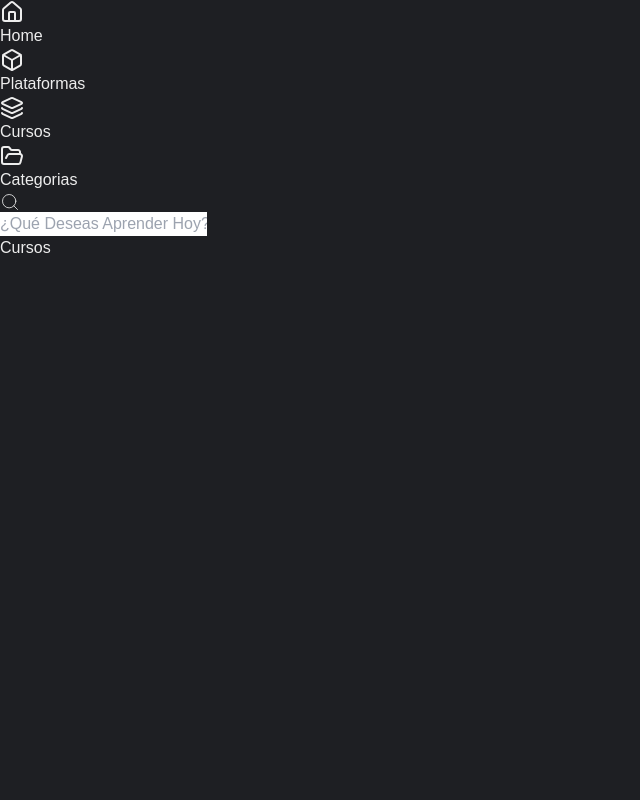
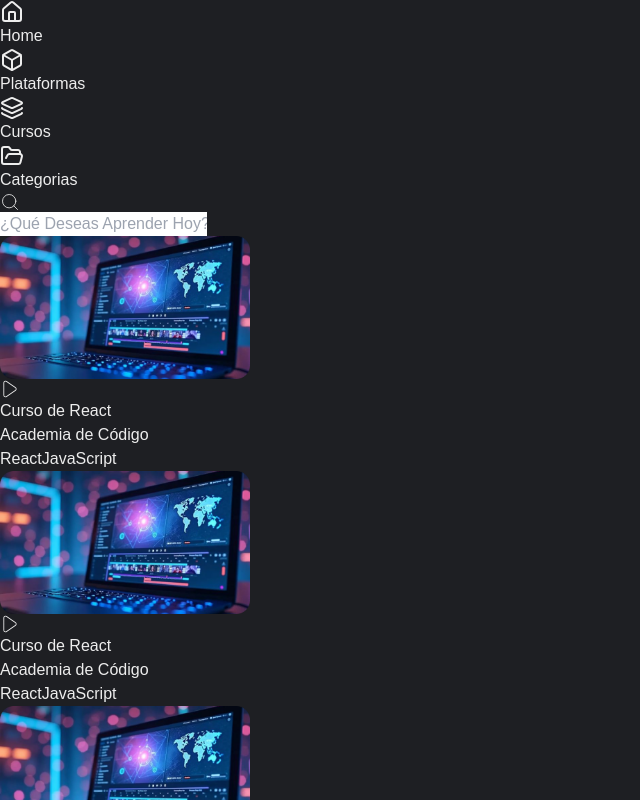
Before and after one commit to VopperAcademy/Front, a Next.js app in the folder vopper-academy-front/: page /cursos in a window 1280 px wide. Shown: the whole page, without its empty margins (0-640 px from the left). Built offline with nearby package versions, Linux system fonts and the light colour scheme.

Commit message:
agregar componente CourseCard y mejorar la página de Cursos con datos dinámicos

```diff
--- a/vopper-academy-front/package.json
+++ b/vopper-academy-front/package.json
@@ -13,7 +13,8 @@
     "lucide-react": "^0.468.0",
     "next": "15.1.1",
     "react": "^19.0.0",
-    "react-dom": "^19.0.0"
+    "react-dom": "^19.0.0",
+    "react-icons": "^5.4.0"
   },
   "devDependencies": {
     "@eslint/eslintrc": "^3",
@@ -21,5 +22,6 @@
     "eslint-config-next": "15.1.1",
     "postcss": "^8",
     "tailwindcss": "^3.4.1"
-  }
+  },
+  "packageManager": "pnpm@9.15.3+sha512.1f79bc245a66eb0b07c5d4d83131240774642caaa86ef7d0434ab47c0d16f66b04e21e0c086eb61e62c77efc4d7f7ec071afad3796af64892fae66509173893a"
 }
--- a/vopper-academy-front/src/app/cursos/page.jsx
+++ b/vopper-academy-front/src/app/cursos/page.jsx
@@ -1,7 +1,166 @@
-export default function Cursos() {
+import CourseCard from "../../components/CourseCard";
+
+
+function Cursos() {
+
+  const image = "/img/courseImg.png"
+
+  const Cursos = [
+    {
+      image: image,
+      path: "https://via.placeholder.com/150",
+      titulo: "Curso de React",
+      academia: "Academia de Código",
+      tecnologias: ["React", "JavaScript"]
+    },
+    {
+      image: image,
+      path: "https://via.placeholder.com/150",
+      titulo: "Curso de React",
+      academia: "Academia de Código",
+      tecnologias: ["React", "JavaScript"]
+    },{
+      image: image,
+      path: "https://via.placeholder.com/150",
+      titulo: "Curso de React",
+      academia: "Academia de Código",
+      tecnologias: ["React", "JavaScript"]
+    },
+    {
+      image: image,
+      path: "https://via.placeholder.com/150",
+      titulo: "Curso de React",
+      academia: "Academia de Código",
+      tecnologias: ["React", "JavaScript"]
+    },
+    {
+      image: image,
+      path: "https://via.placeholder.com/150",
+      titulo: "Curso de React",
+      academia: "Academia de Código",
+      tecnologias: ["React", "JavaScript"]
+    },
+    {
+      image: image,
+      path: "https://via.placeholder.com/150",
+      titulo: "Curso de React",
+      academia: "Academia de Código",
+      tecnologias: ["React", "JavaScript"]
+    },
+    {
+      image: image,
+      path: "https://via.placeholder.com/150",
+      titulo: "Curso de React",
+      academia: "Academia de Código",
+      tecnologias: ["React", "JavaScript"]
+    },
+    {
+      image: image,
+      path: "https://via.placeholder.com/150",
+      titulo: "Curso de React",
+      academia: "Academia de Código",
+      tecnologias: ["React", "JavaScript"]
+    },
+    {
+      image: image,
+      path: "https://via.placeholder.com/150",
+      titulo: "Curso de React",
+      academia: "Academia de Código",
+      tecnologias: ["React", "JavaScript"]
+    },
+    {
+      image: image,
+      path: "https://via.placeholder.com/150",
+      titulo: "Curso de React",
+      academia: "Academia de Código",
+      tecnologias: ["React", "JavaScript"]
+    },
+    {
+      image: image,
+      path: "https://via.placeholder.com/150",
+      titulo: "Curso de React",
+      academia: "Academia de Código",
+      tecnologias: ["React", "JavaScript"]
+    },
+    {
+      image: image,
+      path: "https://via.placeholder.com/150",
+      titulo: "Curso de React",
+      academia: "Academia de Código",
+      tecnologias: ["React", "JavaScript"]
+    },
+    {
+      image: image,
+      path: "https://via.placeholder.com/150",
+      titulo: "Curso de React",
+      academia: "Academia de Código",
+      tecnologias: ["React", "JavaScript"]
+    },
+    {
+      image: image,
+      path: "https://via.placeholder.com/150",
+      titulo: "Curso de React",
+      academia: "Academia de Código",
+      tecnologias: ["React", "JavaScript"]
+    },
+    {
+      image: image,
+      path: "https://via.placeholder.com/150",
+      titulo: "Curso de React",
+      academia: "Academia de Código",
+      tecnologias: ["React", "JavaScript"]
+    },
+    {
+      image: image,
+      path: "https://via.placeholder.com/150",
+      titulo: "Curso de React",
+      academia: "Academia de Código",
+      tecnologias: ["React", "JavaScript"]
+    },
+    {
+      image: image,
+      path: "https://via.placeholder.com/150",
+      titulo: "Curso de React",
+      academia: "Academia de Código",
+      tecnologias: ["React", "JavaScript"]
+    },
+    {
+      image: image,
+      path: "https://via.placeholder.com/150",
+      titulo: "Curso de React",
+      academia: "Academia de Código",
+      tecnologias: ["React", "JavaScript"]
+    },
+    {
+      image: image,
+      path: "https://via.placeholder.com/150",
+      titulo: "Curso de React",
+      academia: "Academia de Código",
+      tecnologias: ["React", "JavaScript"]
+    },
+    {
+      image: image,
+      path: "https://via.placeholder.com/150",
+      titulo: "Curso de React",
+      academia: "Academia de Código",
+      tecnologias: ["React", "JavaScript"]
+    }
+  ]
+
   return (
-    <div>
-      Cursos
-    </div>
+    <section className="grid grid-cols-4 gap-10 overflow-y-auto max-h-[700px] no-scroll-cursor py-10">
+      {
+        Cursos.map((curso, index) => (
+          <CourseCard key={index}
+            img={curso.image}
+            titulo={curso.titulo}
+            academia={curso.academia}
+            tecnologias={curso.tecnologias}
+        />
+        ))
+      }
+    </section>
   );
 }
+
+export default Cursos;
--- a/vopper-academy-front/src/app/globals.css
+++ b/vopper-academy-front/src/app/globals.css
@@ -1,3 +1,5 @@
+@import url('https://fonts.googleapis.com/css2?family=Montserrat:wght@100..900&display=swap');
+
 @tailwind base;
 @tailwind components;
 @tailwind utilities;
@@ -11,4 +13,5 @@ body {
   color: var(--foreground);
   background: var(--background);
   font-family: Arial, Helvetica, sans-serif;
+  position: fixed;
 }
--- /dev/null
+++ b/vopper-academy-front/src/components/CourseCard.jsx
@@ -0,0 +1,42 @@
+import Image from "next/image";
+import { CiPlay1 } from "react-icons/ci";
+
+
+export default function CourseCard({ img, titulo, academia, tecnologias }) {
+  return (
+    <section>
+      <div className="relative flex flex-col justify-center items-center rounded-2xl">
+        <Image
+          className="relative rounded-2xl"
+          src={img}
+          alt="Course Image"
+          width={250}
+          height={200}
+        />
+        <div className="absolute z-0 flex justify-center items-center size-full hover:bg-slate-50/30 hover:bg-opacity-35 rounded-2xl">
+          <div className="flex items-center justify-center ">
+            <span className="z-10 rounded-full backdrop-blur-2xl bg-[#FFFF]/50 py-2 px-3">
+              <CiPlay1 className="inline-block text-white" size={20} />
+            </span>
+          </div>
+        </div>
+      </div>
+
+      <h3 className=" font-Montserrat font-semibold text-[15px]">{titulo}</h3>
+      <p className="font-Montserrat font-normal text-[14px] text-[#A9A9A9]">
+        {academia}
+      </p>
+      <div className="flex gap-2">
+        {Array.isArray(tecnologias) &&
+          tecnologias.map((tecnologia, index) => (
+            <span
+              key={index}
+              className="font-Montserrat font-medium text-[11px] text-white bg-[#FFFFFF]/30 px-2 rounded-3xl"
+            >
+              {tecnologia}
+            </span>
+          ))}
+      </div>
+    </section>
+  );
+}
```
Also changed, not shown: vopper-academy-front/public/img/courseImg.png (added), vopper-academy-front/tailwind.config.mts, 1 other file (tests, documents, lock files or other folders).
